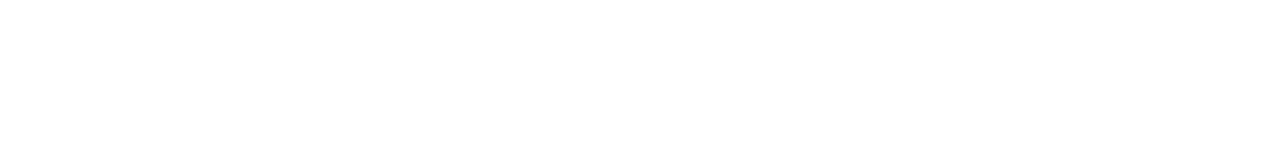
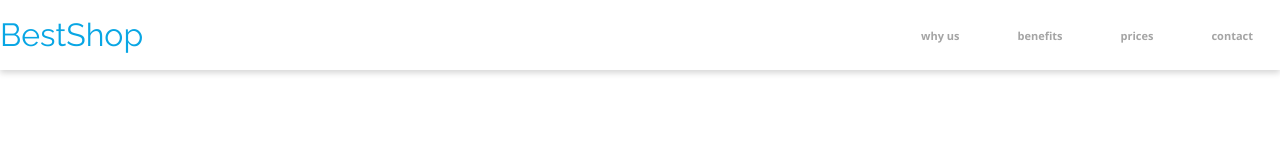
Before and after one commit to KamilHH/Warsztat-1, a plain HTML site: page index.html in a window 1280 px wide. Drawn offline with nearby package versions, Linux system fonts and the light colour scheme.

Commit message:
Html and css for header

```diff
--- a/css/style.css
+++ b/css/style.css
@@ -11,3 +11,39 @@
     --font-raleway: 'Raleway', sans-serif;
     --border-radius-small: 23px;
 }
+*{
+    box-sizing: border-box;
+}
+a{
+    text-decoration: none;
+}
+.container{
+    width: 1352px;
+    height: 100%;
+    display: flex;
+    justify-content: space-between;
+    align-items: center;
+}
+.header{
+    width: 100%;
+    height: 70px;
+    display: flex;
+    justify-content: center;
+    box-shadow: 0 3px 6px #00000029;
+}
+.header__logo{
+    font-family: var(--font-raleway);
+    font-size: 32px;
+    color: var(--color-primary);
+}
+.nav__link{
+    font-family: var(--font-open-sans);
+    font-size: 11px;
+    font-weight: bold;
+    padding: 28px 27px;
+    color: var(--color-grey);
+}
+.nav__link:hover{
+    cursor: pointer;
+    color: var(--color-black);
+}
--- a/index.html
+++ b/index.html
@@ -13,6 +13,21 @@
     <link rel="stylesheet" href="css/style.css">
 </head>
 <body>
+    <header class="header">
+        <div class="container">
+            <a href="" class="header__logo">BestShop</a>
+            <nav>
+                <ul class="header__nav">
+                    <li class="nav__element">
+                        <a href="#" class="nav__link">why us</a>
+                        <a href="#" class="nav__link">benefits</a>
+                        <a href="#" class="nav__link">prices</a>
+                        <a href="#" class="nav__link">contact</a>
+                    </li>
+                </ul>
+            </nav>
+        </div>
+    </header>
 
 </body>
 </html>
```
